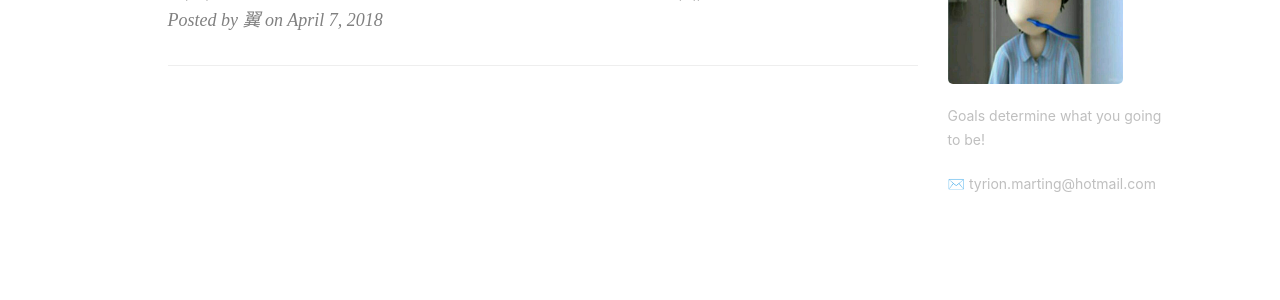
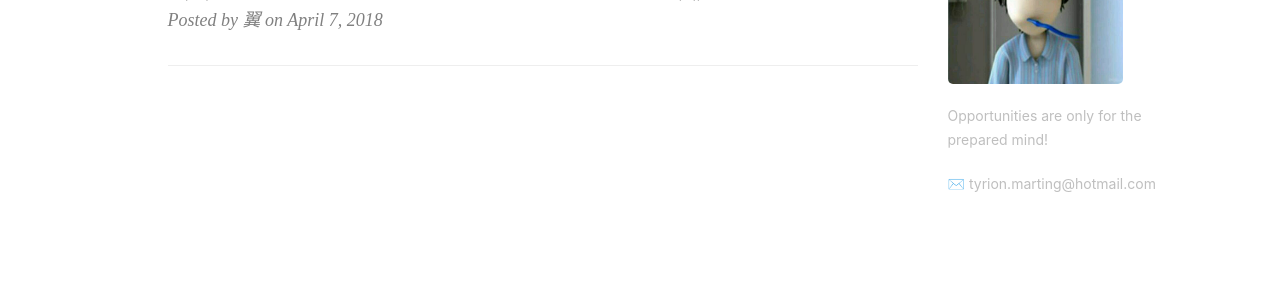
Before and after one commit to ttyrion/ttyrion.github.io, a Jekyll site: the page built from index.html, in a window 1280 px wide. Shown: the part 609-909 px from the top of the page. Built offline with Jekyll 4.4.1, drawn with Linux system fonts in a browser that asks for light colours; nearby versions of some CDN libraries; the list of posts is cut into pages by our own code; comment, search, counter and statistics services are not loaded.

Commit message:
modify the description

```diff
--- a/_config.yml
+++ b/_config.yml
@@ -3,7 +3,7 @@ title: Tyrion Blog
 SEOTitle: 兰尼斯特的博客 | Tyrion
 header-img: image/bg.jpg
 email: tyrion.marting@hotmail.com
-description: "Every failure is leading towards success."
+description: "Opportunities are only for the prepared mind!"
 keyword: "C++, Direct3D"
 url: "https://ttyrion.github.io/"
 baseurl: ""
@@ -11,7 +11,7 @@ github_repo: "https://github.com/ttyrion"
 
 # Sidebar settings
 sidebar: true
-sidebar-about-description: "Goals determine what you going to be!"
+sidebar-about-description: "Opportunities are only for the prepared mind!"
 sidebar-avatar: /image/sidebar.jpg
 
 
```
